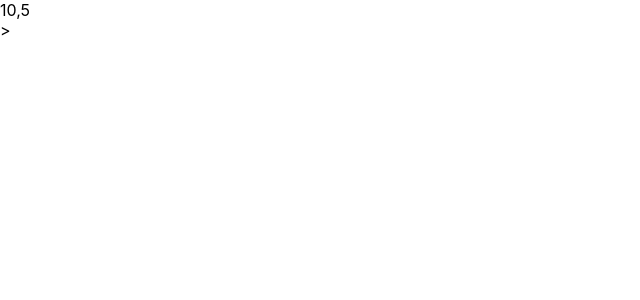
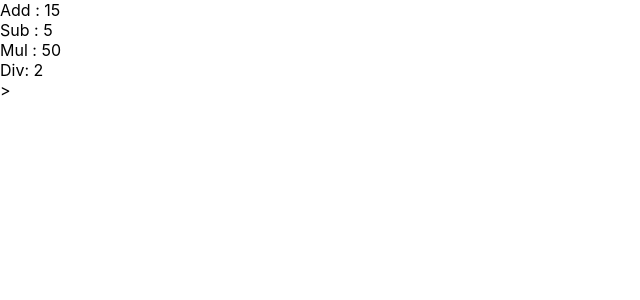
Before and after one commit to meghana176/react-traning1, a React (Create React App) app: page / in a window 1280 px wide. Shown: the top 300 px of the page, without its empty margins (0-640 px from the left). Built offline with nearby package versions, Linux system fonts and the light colour scheme.

Commit message:
changed as 16

```diff
--- a/src/Calculator/Calculator.js
+++ b/src/Calculator/Calculator.js
@@ -6,7 +6,17 @@ class Calculator extends React.Component {
         b: 5
     }
     render() {
-        return <div>{this.state.a + ',' + this.state.b}</div>;
+        return <div>
+            {'Add : '+(this.state.a + this.state.b)}
+            <br/>
+            {'Sub : '+(this.state.a - this.state.b)}
+            <br/>
+            {'Mul : '+(this.state.a * this.state.b)}
+            <br/>
+            {'Div: '+(this.state.a / this.state.b)}
+
+
+            </div>;
     }
 }
 
```
Also changed, not shown: 1 other file (tests, documents, lock files or other folders).
